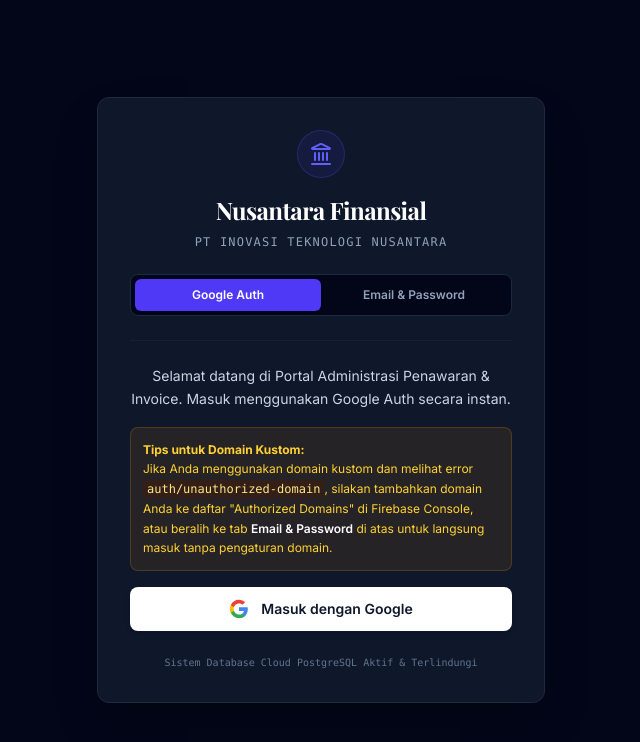
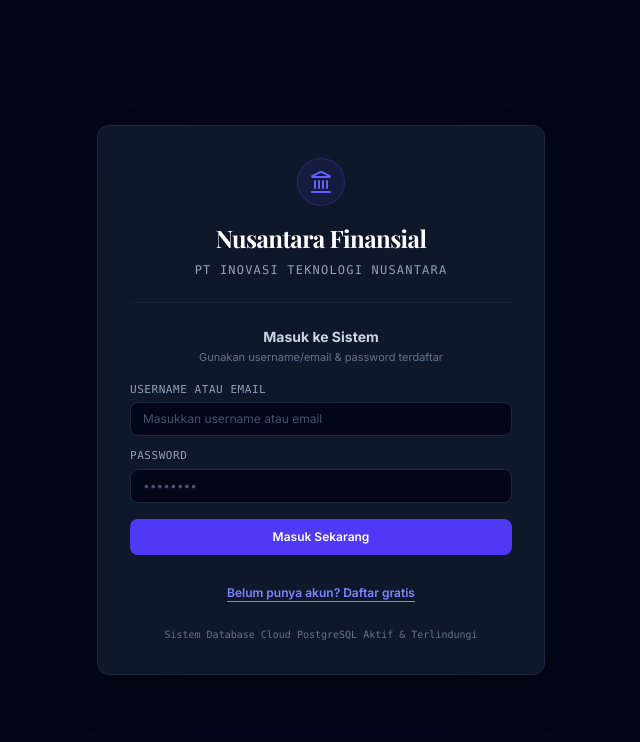
Before and after one commit to lombokalarm-ctrl/penawaran, a React (Vite) app: page / in a window 1280 px wide. Shown: the top 742 px of the page, without its empty margins (319-959 px from the left). Built offline with nearby package versions, Linux system fonts and the light colour scheme; no server answers; a web font is replaced by a local one.

Commit message:
refactor: migrate authentication from Firebase to custom system
Remove dependency on Firebase Auth in favor of a self-managed authentication system using token-based session handling, password hashing, and custom database user management.

```diff
--- a/src/App.tsx
+++ b/src/App.tsx
@@ -39,9 +39,9 @@
   const [activeTab, setActiveTab] = useState<string>('dashboard');
   const [routedDetailId, setRoutedDetailId] = useState<string | null>(null);
 
-  // Email login states
-  const [authMethod, setAuthMethod] = useState<'google' | 'email'>('google');
+  // Custom login states
   const [authMode, setAuthMode] = useState<'login' | 'register'>('login');
+  const [usernameInput, setUsernameInput] = useState<string>('');
   const [emailInput, setEmailInput] = useState<string>('');
   const [passwordInput, setPasswordInput] = useState<string>('');
   const [authError, setAuthError] = useState<string | null>(null);
@@ -76,29 +76,20 @@
 
   // Not logged in state
   if (!user) {
-    const handleEmailAuthSubmit = async (e: FormEvent) => {
+    const handleAuthSubmit = async (e: FormEvent) => {
       e.preventDefault();
       setAuthError(null);
       setAuthSubmitting(true);
       try {
         if (authMode === 'login') {
+          // emailInput is used for either username or email in login mode
           await loginWithEmail(emailInput, passwordInput);
         } else {
-          await registerWithEmail(emailInput, passwordInput);
+          await registerWithEmail(emailInput, passwordInput, usernameInput);
         }
       } catch (err: any) {
         console.error(err);
-        let errMsg = err.message || 'Terjadi kesalahan sistem';
-        if (err.code === 'auth/user-not-found' || err.code === 'auth/wrong-password' || err.code === 'auth/invalid-credential') {
-          errMsg = 'Email atau password salah';
-        } else if (err.code === 'auth/email-already-in-use') {
-          errMsg = 'Email sudah terdaftar. Silakan langsung masuk.';
-        } else if (err.code === 'auth/weak-password') {
-          errMsg = 'Password minimal harus 6 karakter';
-        } else if (err.code === 'auth/invalid-email') {
-          errMsg = 'Format email tidak valid';
-        }
-        setAuthError(errMsg);
+        setAuthError(err.message || 'Terjadi kesalahan sistem');
       } finally {
         setAuthSubmitting(false);
       }
@@ -115,76 +106,15 @@
             <p className="text-xs text-slate-400 font-medium uppercase tracking-widest font-mono">PT Inovasi Teknologi Nusantara</p>
           </div>
 
-          {/* Toggle Tab */}
-          <div className="grid grid-cols-2 p-1 bg-slate-950 border border-slate-800 rounded-lg">
-            <button
-              onClick={() => { setAuthMethod('google'); setAuthError(null); }}
-              className={`py-2 text-xs font-semibold rounded-md transition cursor-pointer ${
-                authMethod === 'google' ? 'bg-indigo-600 text-white shadow' : 'text-slate-400 hover:text-white'
-              }`}
-            >
-              Google Auth
-            </button>
-            <button
-              onClick={() => { setAuthMethod('email'); setAuthError(null); }}
-              className={`py-2 text-xs font-semibold rounded-md transition cursor-pointer ${
-                authMethod === 'email' ? 'bg-indigo-600 text-white shadow' : 'text-slate-400 hover:text-white'
-              }`}
-            >
-              Email &amp; Password
-            </button>
-          </div>
-
           <div className="border-t border-slate-800/60"></div>
 
-          {authMethod === 'google' ? (
-            <div className="space-y-4">
-              <div className="text-sm text-slate-300 text-center leading-relaxed">
-                Selamat datang di Portal Administrasi Penawaran &amp; Invoice. Masuk menggunakan Google Auth secara instan.
-              </div>
-
-              {/* Helpful message about unauthorized-domain */}
-              <div className="bg-amber-500/10 border border-amber-500/20 rounded-lg p-3 text-xs text-amber-300 leading-relaxed space-y-1">
-                <span className="font-bold">Tips untuk Domain Kustom:</span>
-                <p>
-                  Jika Anda menggunakan domain kustom dan melihat error <code className="bg-amber-950/40 px-1 py-0.5 rounded text-amber-200">auth/unauthorized-domain</code>, silakan tambahkan domain Anda ke daftar "Authorized Domains" di Firebase Console, atau beralih ke tab <span className="font-semibold text-white">Email &amp; Password</span> di atas untuk langsung masuk tanpa pengaturan domain.
-                </p>
-              </div>
-
-              <button
-                id="google-signin-btn"
-                onClick={loginWithGoogle}
-                className="w-full flex items-center justify-center gap-3 bg-white text-slate-900 hover:bg-slate-100 font-semibold px-4 py-3 rounded-lg text-sm shadow-md transition-all cursor-pointer"
-              >
-                <svg className="w-5 h-5 shrink-0" viewBox="0 0 24 24">
-                  <path
-                    fill="#4285F4"
-                    d="M22.56 12.25c0-.78-.07-1.53-.2-2.25H12v4.26h5.92c-.26 1.37-1.04 2.53-2.21 3.31v2.77h3.57c2.08-1.92 3.28-4.74 3.28-8.09z"
-                  />
-                  <path
-                    fill="#34A853"
-                    d="M12 23c2.97 0 5.46-.98 7.28-2.66l-3.57-2.77c-.98.66-2.23 1.06-3.71 1.06-2.86 0-5.29-1.93-6.16-4.53H2.18v2.84C3.99 20.53 7.7 23 12 23z"
-                  />
-                  <path
-                    fill="#FBBC05"
-                    d="M5.84 14.09c-.22-.66-.35-1.36-.35-2.09s.13-1.43.35-2.09V7.06H2.18C1.43 8.55 1 10.22 1 12s.43 3.45 1.18 4.94l3.66-2.85z"
-                  />
-                  <path
-                    fill="#EA4335"
-                    d="M12 5.38c1.62 0 3.06.56 4.21 1.64l3.15-3.15C17.45 2.09 14.97 1 12 1 7.7 1 3.99 3.47 2.18 7.06l3.66 2.85c.87-2.6 3.3-4.53 6.16-4.53z"
-                  />
-                </svg>
-                Masuk dengan Google
-              </button>
-            </div>
-          ) : (
-            <form onSubmit={handleEmailAuthSubmit} className="space-y-4">
+          <form onSubmit={handleAuthSubmit} className="space-y-4">
             <div className="text-center">
               <h2 className="text-sm font-bold text-slate-300">
                 {authMode === 'login' ? 'Masuk ke Sistem' : 'Buat Akun Baru'}
               </h2>
               <p className="text-[11px] text-slate-500 mt-0.5">
-                  {authMode === 'login' ? 'Gunakan email & password terdaftar' : 'Daftarkan email Anda sebagai administrator'}
+                {authMode === 'login' ? 'Gunakan username/email & password terdaftar' : 'Daftarkan email & username Anda sebagai administrator'}
               </p>
             </div>
 
@@ -195,14 +125,30 @@
             )}
 
             <div className="space-y-3">
+              {authMode === 'register' && (
                 <div>
-                  <label className="block text-[11px] font-mono text-slate-400 uppercase tracking-wider mb-1">Email</label>
+                  <label className="block text-[11px] font-mono text-slate-400 uppercase tracking-wider mb-1">Username</label>
                   <input
-                    type="email"
+                    type="text"
+                    required
+                    value={usernameInput}
+                    onChange={(e) => setUsernameInput(e.target.value)}
+                    placeholder="admin_nusantara"
+                    className="w-full bg-slate-950 border border-slate-800 rounded-lg px-3 py-2 text-xs focus:outline-hidden focus:border-indigo-500 transition-all text-white placeholder-slate-600"
+                  />
+                </div>
+              )}
+
+              <div>
+                <label className="block text-[11px] font-mono text-slate-400 uppercase tracking-wider mb-1">
+                  {authMode === 'login' ? 'Username atau Email' : 'Email'}
+                </label>
+                <input
+                  type={authMode === 'login' ? 'text' : 'email'}
                   required
                   value={emailInput}
                   onChange={(e) => setEmailInput(e.target.value)}
-                    placeholder="nama@perusahaan.com"
+                  placeholder={authMode === 'login' ? 'Masukkan username atau email' : 'nama@perusahaan.com'}
                   className="w-full bg-slate-950 border border-slate-800 rounded-lg px-3 py-2 text-xs focus:outline-hidden focus:border-indigo-500 transition-all text-white placeholder-slate-600"
                 />
               </div>
@@ -249,7 +195,6 @@
               </button>
             </div>
           </form>
-          )}
 
           <div className="text-center text-[10px] text-slate-500 font-mono">
             Sistem Database Cloud PostgreSQL Aktif &amp; Terlindungi
--- a/src/db/schema.ts
+++ b/src/db/schema.ts
@@ -1,11 +1,14 @@
 import { relations } from 'drizzle-orm';
 import { integer, pgTable, serial, text, timestamp, doublePrecision, json } from 'drizzle-orm/pg-core';
 
-// Define users table (Firebase Auth uid as unique reference)
+// Define users table
 export const users = pgTable('users', {
   id: serial('id').primaryKey(),
-  uid: text('uid').notNull().unique(),
+  uid: text('uid').unique(),
+  username: text('username').notNull().unique(),
   email: text('email').notNull(),
+  passwordHash: text('password_hash').notNull(),
+  token: text('token'),
   createdAt: timestamp('created_at').defaultNow(),
 });
 
--- a/src/middleware/auth.ts
+++ b/src/middleware/auth.ts
@@ -1,14 +1,11 @@
 import { Request, Response, NextFunction } from 'express';
-import { adminAuth } from '../lib/firebase-admin.ts';
-import { DecodedIdToken } from 'firebase-admin/auth';
 import { db } from '../db/index.ts';
-import { users, companySettings } from '../db/schema.ts';
+import { companySettings } from '../db/schema.ts';
 
 export interface AuthRequest extends Request {
-  user?: DecodedIdToken;
   dbUser?: {
     id: number;
-    uid: string;
+    username: string;
     email: string;
   };
 }
@@ -25,27 +22,13 @@
 
   const token = authHeader.split('Bearer ')[1];
   try {
-    const decodedToken = await adminAuth.verifyIdToken(token);
-    req.user = decodedToken;
+    const dbUser = await db.query.users.findFirst({
+      where: (u, { eq }) => eq(u.token, token),
+    });
 
-    // Get or create the user in the database
-    const uid = decodedToken.uid;
-    const email = decodedToken.email || '';
-
-    let dbUserResult = await db.insert(users)
-      .values({
-        uid,
-        email,
-      })
-      .onConflictDoUpdate({
-        target: users.uid,
-        set: {
-          email,
-        },
-      })
-      .returning();
-
-    const dbUser = dbUserResult[0];
+    if (!dbUser) {
+      return res.status(401).json({ error: 'Unauthorized: Invalid token' });
+    }
 
     // Ensure company settings exist for the user
     const existingSettings = await db.query.companySettings.findFirst({
@@ -58,7 +41,7 @@
           userId: dbUser.id,
           name: 'PT Inovasi Teknologi Nusantara',
           address: 'Jl. Merdeka No. 123, Jakarta, Indonesia',
-          email: 'info@itn.co.id',
+          email: dbUser.email || 'info@itn.co.id',
           phone: '+62 21 555 1234',
           website: 'www.itn.co.id',
           bankName: 'Bank Mandiri',
@@ -75,7 +58,7 @@
     req.dbUser = dbUser;
     next();
   } catch (error) {
-    console.error('Error verifying Firebase ID token:', error);
+    console.error('Error verifying token:', error);
     return res.status(401).json({ error: 'Unauthorized: Invalid token' });
   }
 };
--- a/src/types.ts
+++ b/src/types.ts
@@ -1,3 +1,9 @@
+export interface User {
+  id: number;
+  username: string;
+  email: string;
+}
+
 export interface Client {
   id: string;
   name: string; // Contact person
--- a/src/useAppState.ts
+++ b/src/useAppState.ts
@@ -1,10 +1,9 @@
 import { useState, useEffect } from 'react';
-import { onAuthStateChanged, User, signInWithPopup, signOut, signInWithEmailAndPassword, createUserWithEmailAndPassword } from 'firebase/auth';
-import { auth, googleAuthProvider } from './lib/firebase.ts';
-import { Client, CompanySettings, Offering, Invoice, OfferingStatus, InvoiceStatus } from './types';
+import { User, Client, CompanySettings, Offering, Invoice, OfferingStatus, InvoiceStatus } from './types';
 
 export function useAppState() {
   const [user, setUser] = useState<User | null>(null);
+  const [token, setToken] = useState<string | null>(localStorage.getItem('token'));
   const [authLoading, setAuthLoading] = useState<boolean>(true);
 
   const [companySettings, setCompanySettings] = useState<CompanySettings>({
@@ -67,14 +66,14 @@
 
   // Helper for safe requests with Auth Token
   const request = async (url: string, options: RequestInit = {}) => {
-    if (!auth.currentUser) throw new Error("Not logged in");
-    const token = await auth.currentUser.getIdToken();
+    const currentToken = localStorage.getItem('token');
+    if (!currentToken) throw new Error("Not logged in");
     const res = await fetch(url, {
       ...options,
       headers: {
         ...options.headers,
         'Content-Type': 'application/json',
-        'Authorization': `Bearer ${token}`
+        'Authorization': `Bearer ${currentToken}`
       }
     });
     if (!res.ok) {
@@ -84,14 +83,38 @@
     return res.json();
   };
 
-  // Listen to Firebase Auth Changes
+  // Check persisted auth token on startup and whenever token state changes
   useEffect(() => {
-    const unsubscribe = onAuthStateChanged(auth, (firebaseUser) => {
-      setUser(firebaseUser);
-      setAuthLoading(false);
-    });
-    return unsubscribe;
-  }, []);
+    const checkAuth = async () => {
+      const savedToken = localStorage.getItem('token');
+      if (!savedToken) {
+        setUser(null);
+        setAuthLoading(false);
+        return;
+      }
+      try {
+        const res = await fetch('/api/auth/me', {
+          headers: {
+            'Authorization': `Bearer ${savedToken}`
+          }
+        });
+        if (res.ok) {
+          const data = await res.json();
+          setUser(data.user);
+        } else {
+          localStorage.removeItem('token');
+          setToken(null);
+          setUser(null);
+        }
+      } catch (error) {
+        console.error('Failed to verify session token:', error);
+        setUser(null);
+      } finally {
+        setAuthLoading(false);
+      }
+    };
+    checkAuth();
+  }, [token]);
 
   // Fetch all data from backend when user logs in
   const fetchData = async () => {
@@ -130,26 +153,61 @@
 
   // Auth actions
   const loginWithGoogle = async () => {
-    try {
-      await signInWithPopup(auth, googleAuthProvider);
-    } catch (error) {
-      console.error('Login failed:', error);
-    }
+    alert('Google login tidak didukung lagi. Silakan masuk menggunakan form Username/Email dan Password.');
   };
 
-  const loginWithEmail = async (email: string, pass: string) => {
-    await signInWithEmailAndPassword(auth, email, pass);
+  const loginWithEmail = async (emailOrUsername: string, pass: string) => {
+    const res = await fetch('/api/auth/login', {
+      method: 'POST',
+      headers: {
+        'Content-Type': 'application/json'
+      },
+      body: JSON.stringify({ username: emailOrUsername, password: pass })
+    });
+    const data = await res.json();
+    if (!res.ok) {
+      throw new Error(data.error || 'Login gagal. Periksa kembali username dan password Anda.');
+    }
+    localStorage.setItem('token', data.token);
+    setToken(data.token);
+    setUser(data.user);
   };
 
-  const registerWithEmail = async (email: string, pass: string) => {
-    await createUserWithEmailAndPassword(auth, email, pass);
+  const registerWithEmail = async (email: string, pass: string, customUsername?: string) => {
+    const username = customUsername || email.split('@')[0];
+    const res = await fetch('/api/auth/register', {
+      method: 'POST',
+      headers: {
+        'Content-Type': 'application/json'
+      },
+      body: JSON.stringify({ username, email, password: pass })
+    });
+    const data = await res.json();
+    if (!res.ok) {
+      throw new Error(data.error || 'Registrasi gagal. Email atau Username mungkin sudah digunakan.');
+    }
+    localStorage.setItem('token', data.token);
+    setToken(data.token);
+    setUser(data.user);
   };
 
   const logout = async () => {
     try {
-      await signOut(auth);
+      const savedToken = localStorage.getItem('token');
+      if (savedToken) {
+        await fetch('/api/auth/logout', {
+          method: 'POST',
+          headers: {
+            'Authorization': `Bearer ${savedToken}`
+          }
+        });
+      }
     } catch (error) {
-      console.error('Logout failed:', error);
+      console.error('Logout error on server:', error);
+    } finally {
+      localStorage.removeItem('token');
+      setToken(null);
+      setUser(null);
     }
   };
 
```
Also changed, not shown: server.ts (+131 -2 lines). Lines whose indentation alone changed are shown as unchanged.
